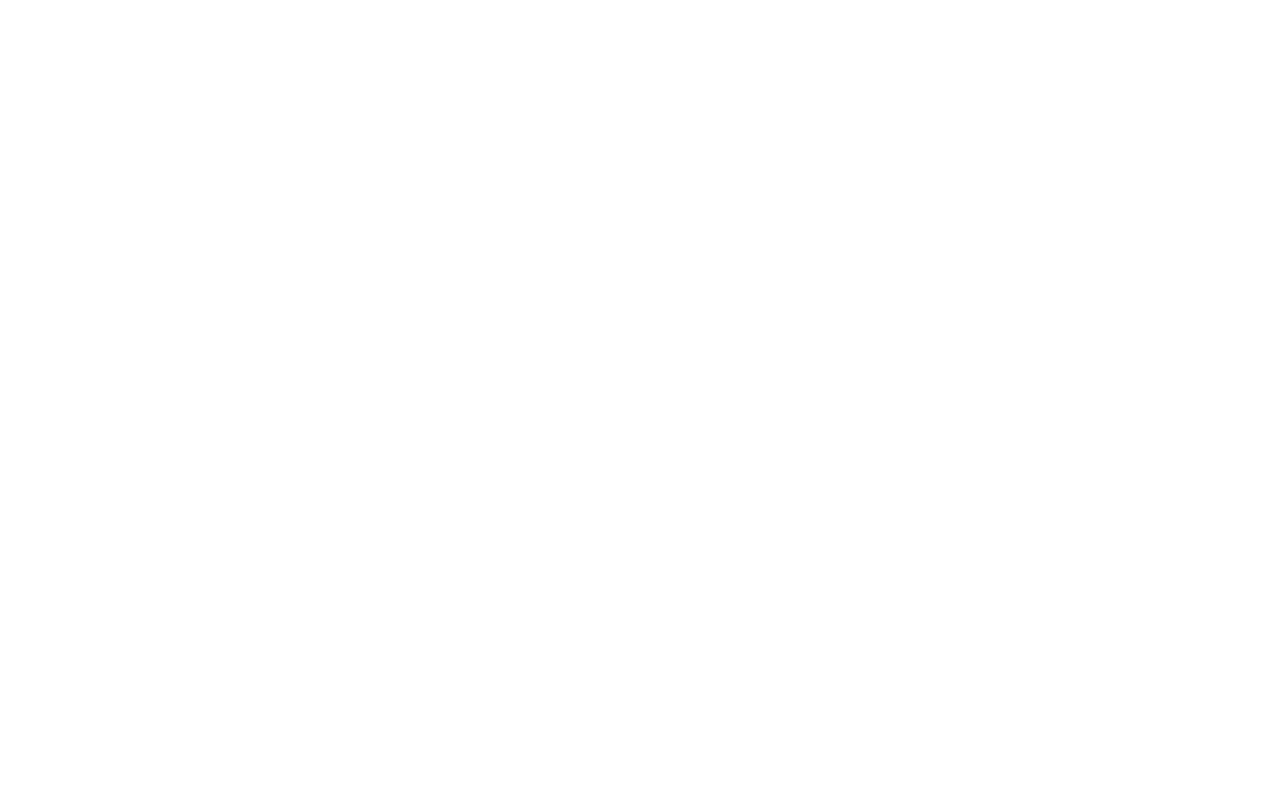
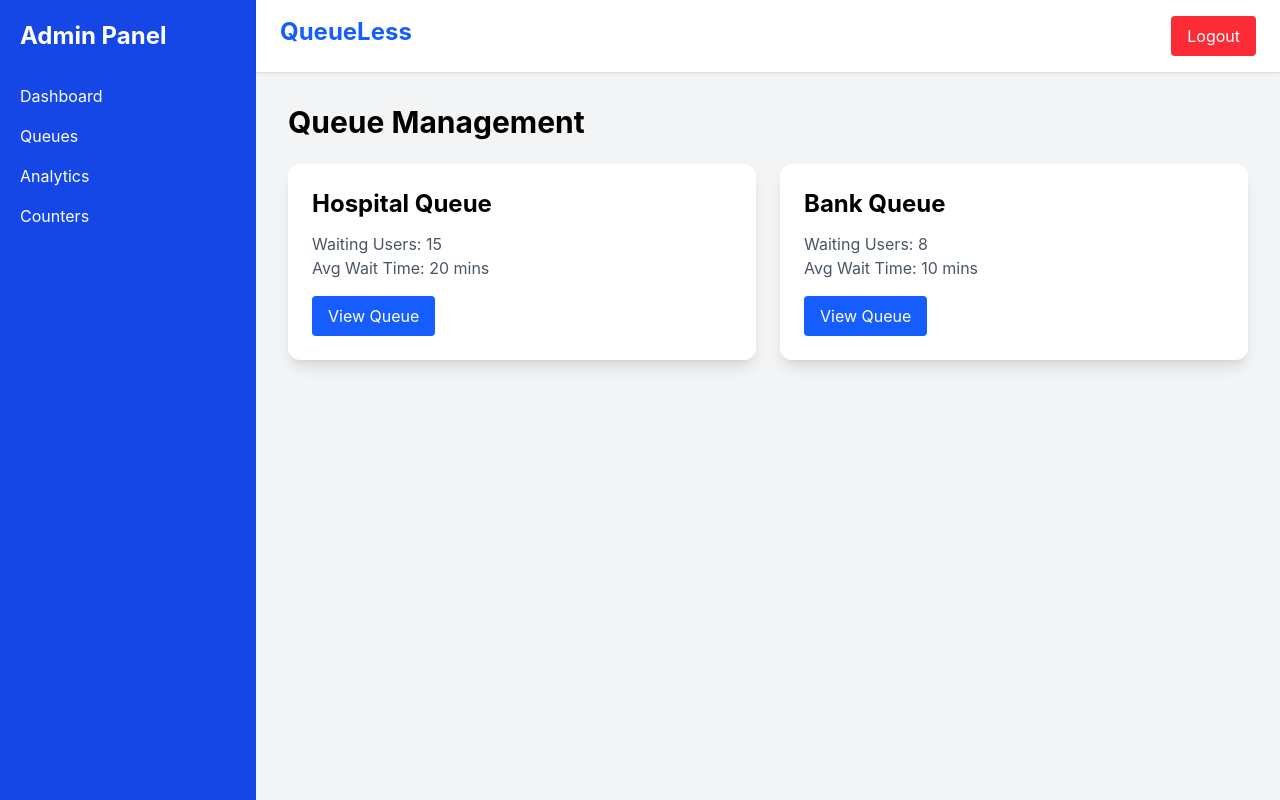
Before and after one commit to sattiprasanna0916-prog/queueless-management-system, a React app in the folder frontend/: page /queues in a window 1280 px wide. Before the commit this address had no page. Built offline with nearby package versions, Linux system fonts and the light colour scheme; sample sign-in values are in the browser's storage; the HTML template or start-up script is replaced by a standard one.

Commit message:
Completed Day 3 queue management frontend UI

```diff
--- a/frontend/src/App.jsx
+++ b/frontend/src/App.jsx
@@ -2,6 +2,7 @@
 import Login from "./pages/Login";
 import Dashboard from "./pages/Dashboard";
 import ProtectedRoute from "./routes/ProtectedRoute";
+import Queues from "./pages/Queues";
 function App() {
   return (
     <BrowserRouter>
@@ -13,6 +14,11 @@
           <ProtectedRoute>
         <Dashboard />
        </ProtectedRoute>} />
+       <Route path="/queues" element={
+  <ProtectedRoute>
+    <Queues />
+  </ProtectedRoute>
+} />
       </Routes>
     </BrowserRouter>
   );
--- /dev/null
+++ b/frontend/src/pages/CreateQueue.jsx
@@ -0,0 +1,40 @@
+import { useState } from "react";
+
+function CreateQueue() {
+
+  const [queueName, setQueueName] = useState("");
+
+  const handleSubmit = () => {
+    console.log(queueName);
+  };
+
+  return (
+    <div className="p-8">
+
+      <div className="bg-white shadow-lg rounded-xl p-6 w-[400px]">
+
+        <h1 className="text-2xl font-bold mb-4">
+          Create Queue
+        </h1>
+
+        <input
+          type="text"
+          placeholder="Queue Name"
+          className="border p-2 rounded w-full mb-4"
+          onChange={(e) => setQueueName(e.target.value)}
+        />
+
+        <button
+          onClick={handleSubmit}
+          className="bg-blue-600 text-white px-4 py-2 rounded w-full"
+        >
+          Create Queue
+        </button>
+
+      </div>
+
+    </div>
+  );
+}
+
+export default CreateQueue;
--- /dev/null
+++ b/frontend/src/pages/Queues.jsx
@@ -0,0 +1,66 @@
+import Navbar from "../components/Navbar";
+import Sidebar from "../components/Sidebar";
+
+function Queues() {
+
+  const queues = [
+    {
+      id: 1,
+      name: "Hospital Queue",
+      waiting: 15,
+      avgTime: "20 mins"
+    },
+    {
+      id: 2,
+      name: "Bank Queue",
+      waiting: 8,
+      avgTime: "10 mins"
+    }
+  ];
+
+  return (
+    <div className="flex">
+      <Sidebar />
+
+      <div className="flex-1 bg-gray-100 min-h-screen">
+        <Navbar />
+
+        <div className="p-8">
+
+          <h1 className="text-3xl font-bold mb-6">
+            Queue Management
+          </h1>
+
+          <div className="grid md:grid-cols-2 gap-6">
+
+            {queues.map((queue) => (
+              <div
+                key={queue.id}
+                className="bg-white shadow-lg rounded-xl p-6"
+              >
+                <h2 className="text-2xl font-bold">
+                  {queue.name}
+                </h2>
+
+                <p className="mt-3 text-gray-600">
+                  Waiting Users: {queue.waiting}
+                </p>
+
+                <p className="text-gray-600">
+                  Avg Wait Time: {queue.avgTime}
+                </p>
+
+                <button className="mt-4 bg-blue-600 text-white px-4 py-2 rounded">
+                  View Queue
+                </button>
+              </div>
+            ))}
+
+          </div>
+        </div>
+      </div>
+    </div>
+  );
+}
+
+export default Queues;
--- /dev/null
+++ b/frontend/src/pages/Tokens.jsx
@@ -0,0 +1,60 @@
+import Navbar from "../components/Navbar";
+import Sidebar from "../components/Sidebar";
+
+function Tokens() {
+
+  const tokens = [
+    {
+      token: "A101",
+      user: "Ravi",
+      status: "Waiting"
+    },
+    {
+      token: "A102",
+      user: "Sai",
+      status: "Completed"
+    }
+  ];
+
+  return (
+    <div className="flex">
+      <Sidebar />
+
+      <div className="flex-1 bg-gray-100 min-h-screen">
+        <Navbar />
+
+        <div className="p-8">
+
+          <h1 className="text-3xl font-bold mb-6">
+            Token List
+          </h1>
+
+          <table className="w-full bg-white shadow rounded-xl">
+
+            <thead>
+              <tr className="bg-blue-600 text-white">
+                <th className="p-4">Token</th>
+                <th className="p-4">User</th>
+                <th className="p-4">Status</th>
+              </tr>
+            </thead>
+
+            <tbody>
+              {tokens.map((token, index) => (
+                <tr key={index} className="text-center border-b">
+                  <td className="p-4">{token.token}</td>
+                  <td>{token.user}</td>
+                  <td>{token.status}</td>
+                </tr>
+              ))}
+            </tbody>
+
+          </table>
+
+        </div>
+      </div>
+    </div>
+  );
+}
+
+export default Tokens;
--- /dev/null
+++ b/frontend/src/services/queueService.js
@@ -0,0 +1,9 @@
+import api from "./api";
+
+export const getQueues = async () => {
+  return await api.get("/queues");
+};
+
+export const createQueue = async (data) => {
+  return await api.post("/queues", data);
+};
```
Also changed, not shown: 1 other file (tests, documents, lock files or other folders).
